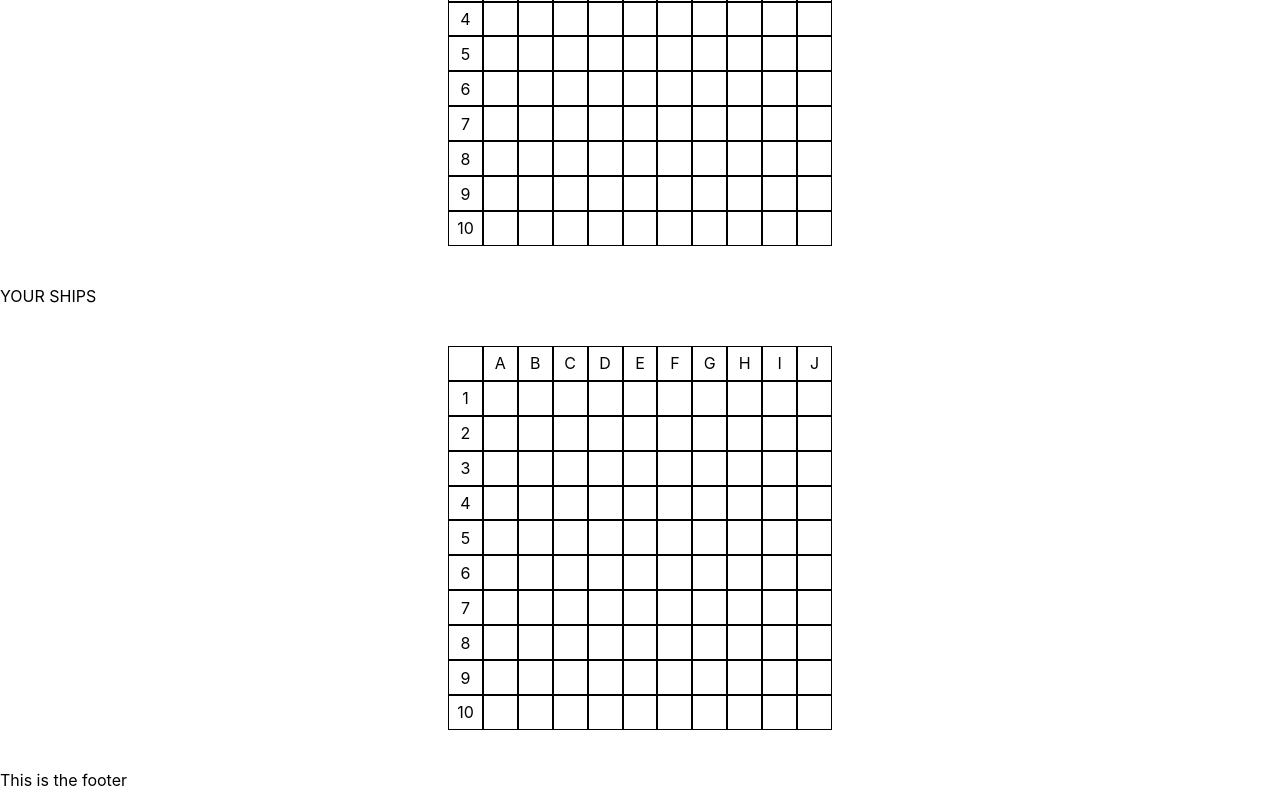
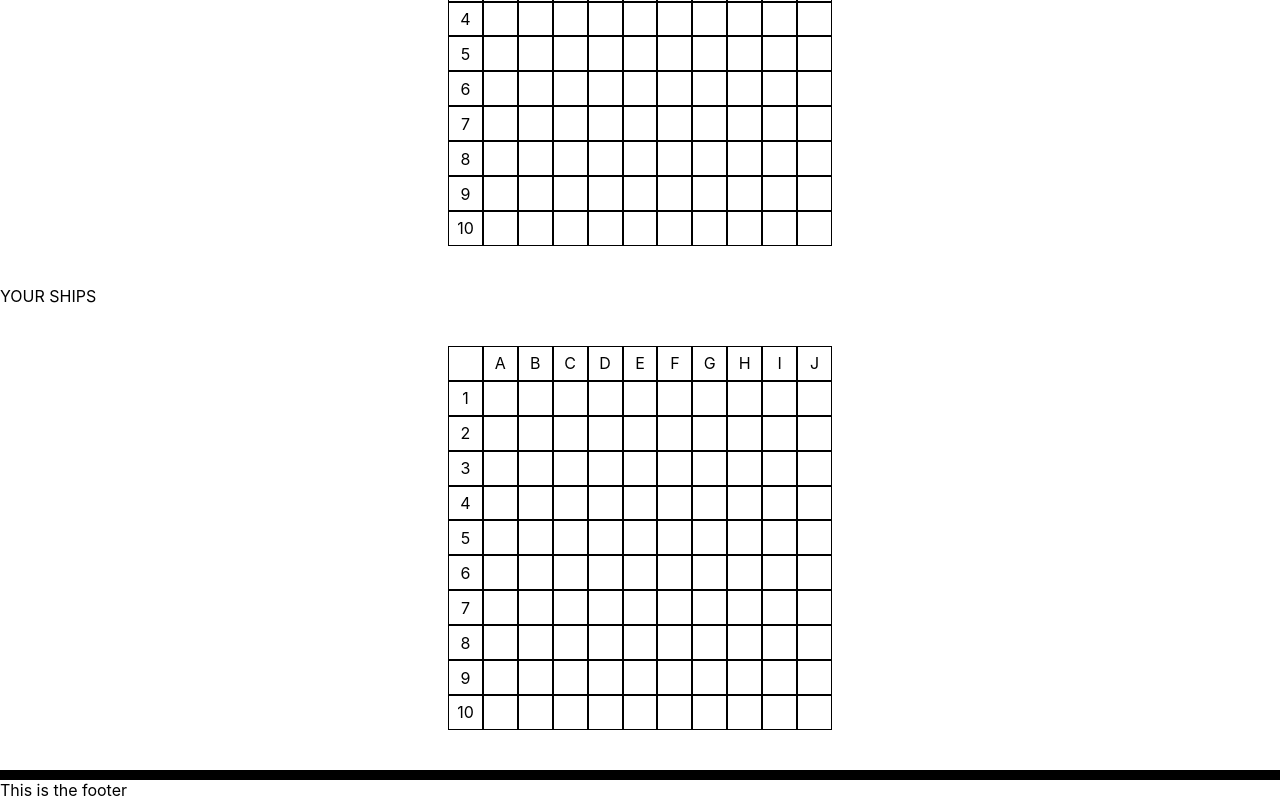
Before and after one commit to caldric/battleship-client, a React (Create React App) app: page /game in a window 1280 px wide. Shown: the part 376-1176 px from the top of the page. Built offline with nearby package versions, Linux system fonts and the light colour scheme.

Commit message:
adding second board and nav links

```diff
--- a/src/component/Game.jsx
+++ b/src/component/Game.jsx
@@ -1,5 +1,6 @@
 import React from 'react';
 import Board from './Board';
+import Square from './Square';
 
 const Game = () => {
   return (
@@ -9,6 +10,13 @@
       <Board />
       <p>YOUR SHIPS</p>
       <Board />
+      <div id="carrier" className="ships">
+        <Square />
+        <Square />
+        <Square />
+        <Square />
+        <Square />
+      </div>
     </div>
   );
 };
--- a/src/component/Nav.jsx
+++ b/src/component/Nav.jsx
@@ -27,6 +27,9 @@
         {sessionUser ? (
           <>
             <li>
+              <Link to="/profile">Profile</Link>
+            </li>
+            <li>
               <Link to="/game">Game</Link>
             </li>
             <li>
```
